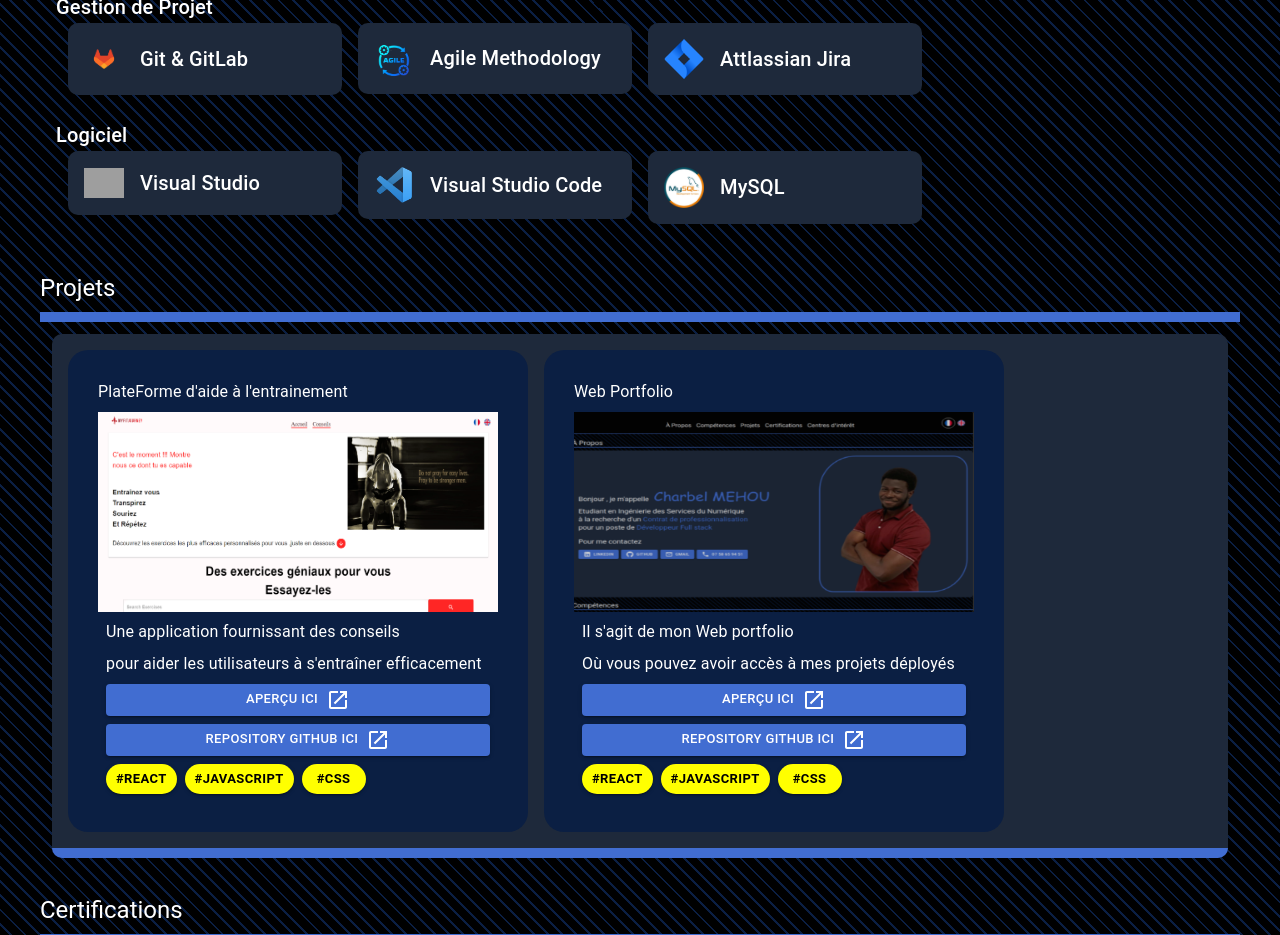
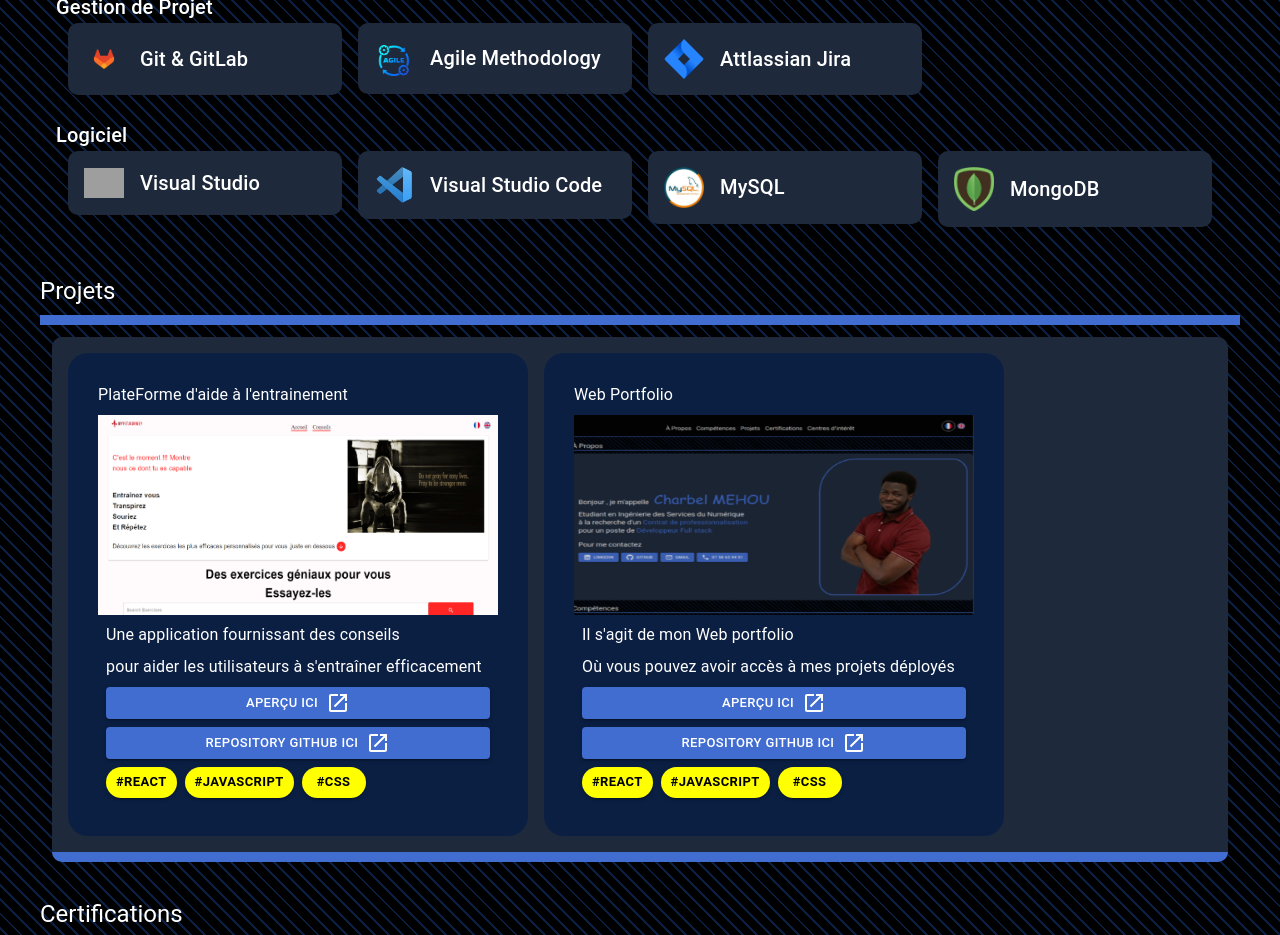
Before and after one commit to charbel-mehou/MyPersonalPortfolio, a React (Create React App) app in the folder personal_portfolio/: page / in a window 1280 px wide. Shown: the part 1080-2015 px from the top of the page. Built offline with nearby package versions, Linux system fonts and the light colour scheme; grey boxes are pictures that could not be loaded.

Commit message:
✨Adding a  new skills

```diff
--- a/personal_portfolio/src/components/SkillsDetails.js
+++ b/personal_portfolio/src/components/SkillsDetails.js
@@ -16,6 +16,7 @@
 import VS from "../assets/icons/VS.png";
 import VsCode from "../assets/icons/VsCode.png";
 import MySQL from "../assets/icons/MySql.png";
+import MongoDB from "../assets/icons/MongoDb.png";
 import { Element } from "react-scroll";
 import { Box, Typography } from "@mui/material";
 import { useTranslation } from "react-i18next";
@@ -44,6 +45,8 @@
     { logo: VS, label: "Visual Studio" },
     { logo: VsCode, label: "Visual Studio Code" },
     { logo: MySQL, label: "MySQL" },
+    { logo: MongoDB, label: "MongoDB" },
+
   ];
 
   return (
```
Also changed, not shown: personal_portfolio/src/assets/icons/MongoDb.png (added).
